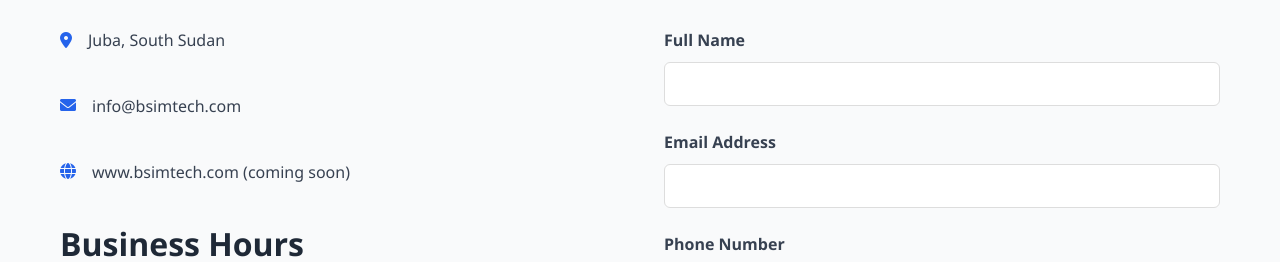
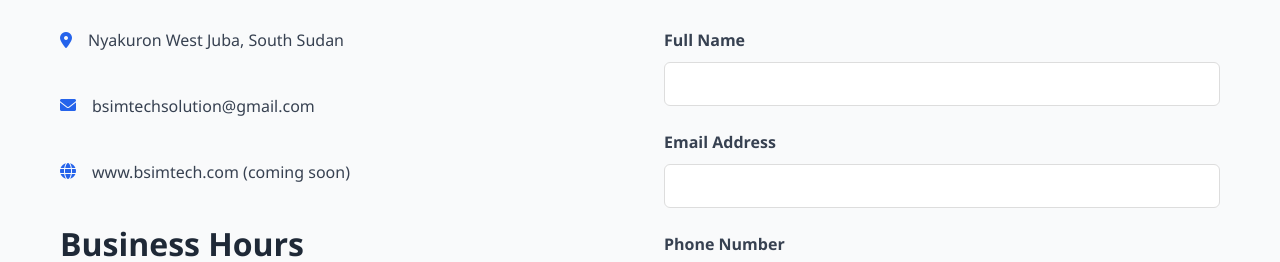
Before and after one commit to bsimtech/about, a plain HTML site: page contact.html in a window 1280 px wide. Shown: the part 486-748 px from the top of the page. Drawn offline with Linux system fonts and the light colour scheme.

Commit message:
Update contact.html

```diff
--- a/contact.html
+++ b/contact.html
@@ -45,11 +45,11 @@
                     <h2>Our Office</h2>
                     <div class="info-item">
                         <i class="fas fa-map-marker-alt"></i>
-                        <p>Juba, South Sudan</p>
+                        <p>Nyakuron West Juba, South Sudan</p>
                     </div>
                     <div class="info-item">
                         <i class="fas fa-envelope"></i>
-                        <p>info@bsimtech.com</p>
+                        <p>bsimtechsolution@gmail.com</p>
                     </div>
                     <div class="info-item">
                         <i class="fas fa-globe"></i>
```
